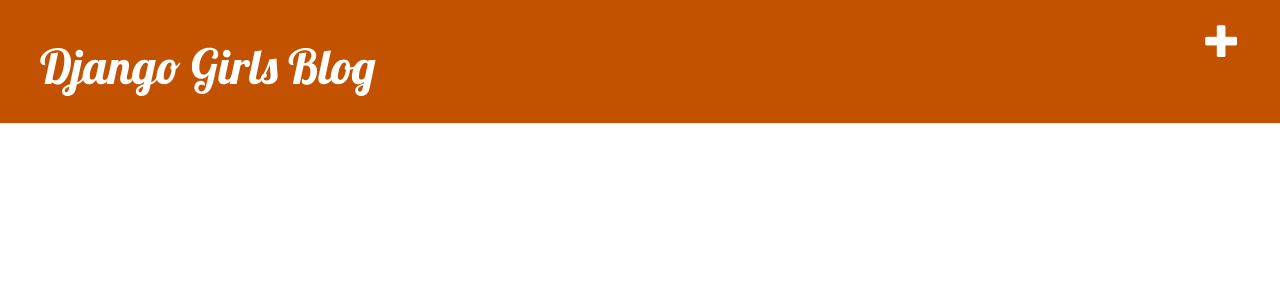
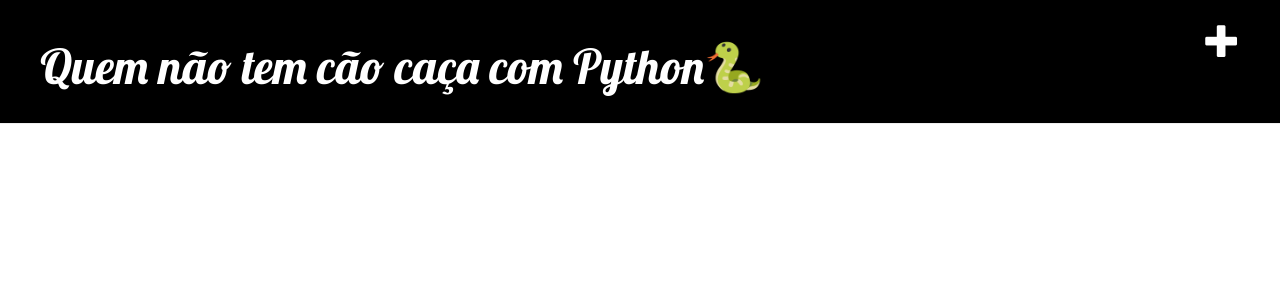
Before and after one commit to renangustavo22/djangogirls, a Django app: template blog/templates/blog/base.html in a window 1280 px wide. Shown: the top 300 px of the page. Run offline with Django 3.2, Linux system fonts and the light colour scheme; the template is opened without the code that fills it, so the values that code supplies are empty; parts of the project's set-up code (start-up, migrations or seed data) failed here and were passed over; some libraries are stand-ins or nearby versions.

Commit message:
third commit - CSS

```diff
--- a/blog/static/css/blog.css
+++ b/blog/static/css/blog.css
@@ -1,10 +1,10 @@
 h1 a, h2 a {
-     color: #C25100;
+     color: #000000;
      font-family: 'Lobster';
 }
 
 .page-header {
-    background-color: #C25100;
+    background-color: #000000;
     margin-top: 0;
     padding: 20px 20px 20px 40px;
 }
--- a/blog/templates/blog/base.html
+++ b/blog/templates/blog/base.html
@@ -2,7 +2,7 @@
 {% load static %}
 <html>
     <head>
-        <title>Django Girls blog</title>
+        <title>Django boys blog</title>
         <link rel="stylesheet" href="//maxcdn.bootstrapcdn.com/bootstrap/3.2.0/css/bootstrap.min.css">
         <link rel="stylesheet" href="//maxcdn.bootstrapcdn.com/bootstrap/3.2.0/css/bootstrap-theme.min.css">
         <link href='//fonts.googleapis.com/css?family=Lobster&subset=latin,latin-ext' rel='stylesheet' type='text/css'>
@@ -12,7 +12,7 @@
     <body>
         <div class="page-header">
             <a href="{% url 'post_new' %}" class="top-menu"><span class="glyphicon glyphicon-plus"></span></a>
-            <h1><a href="/">Django Girls Blog</a></h1>
+            <h1><a href="/">Quem não tem cão caça com Python🐍</a></h1>
         </div>
         <div class="content container">
             <div class="row">
```
Also changed, not shown: db.sqlite3.
